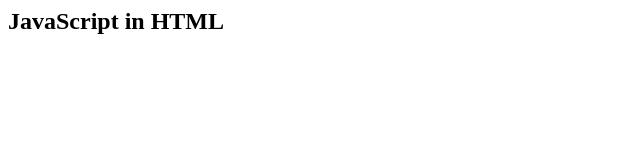
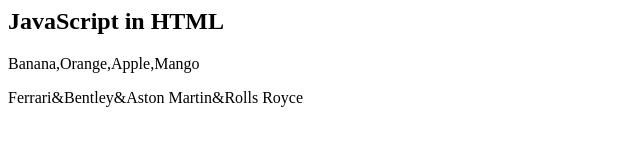
Before and after one commit to Abhyudyabajpai/HTML-CSS-and-JAVASCRIPT, a plain HTML site: page javascript.html in a window 1280 px wide. Shown: the whole page, without its empty margins (0-640 px from the left). Drawn offline with Linux system fonts and the light colour scheme.

Commit message:
array_methods

```diff
--- /dev/null
+++ b/arrays_method.js
@@ -0,0 +1,5 @@
+var fruits = ["Banana", "Orange", "Apple", "Mango"];
+alert(document.getElementById("demo").innerHTML = fruits.toString());
+
+var cars =["Ferrari","Bentley","Aston Martin","Rolls Royce"];
+alert(document.getElementById("wheels").innerHTML = cars.join("&"));
--- a/javascript.html
+++ b/javascript.html
@@ -6,7 +6,11 @@
         <h2>
             JavaScript in HTML
         </h2>
+        <p id ="demo"></p>
+        <p id = "wheels"></p>
         <script type="text/javascript" src="script.js">
+        </script>
+        <script type="text/javascript" src="arrays_method.js">
         </script>
     </body>
 </html>
```
Also changed, not shown: exercise6.txt.
